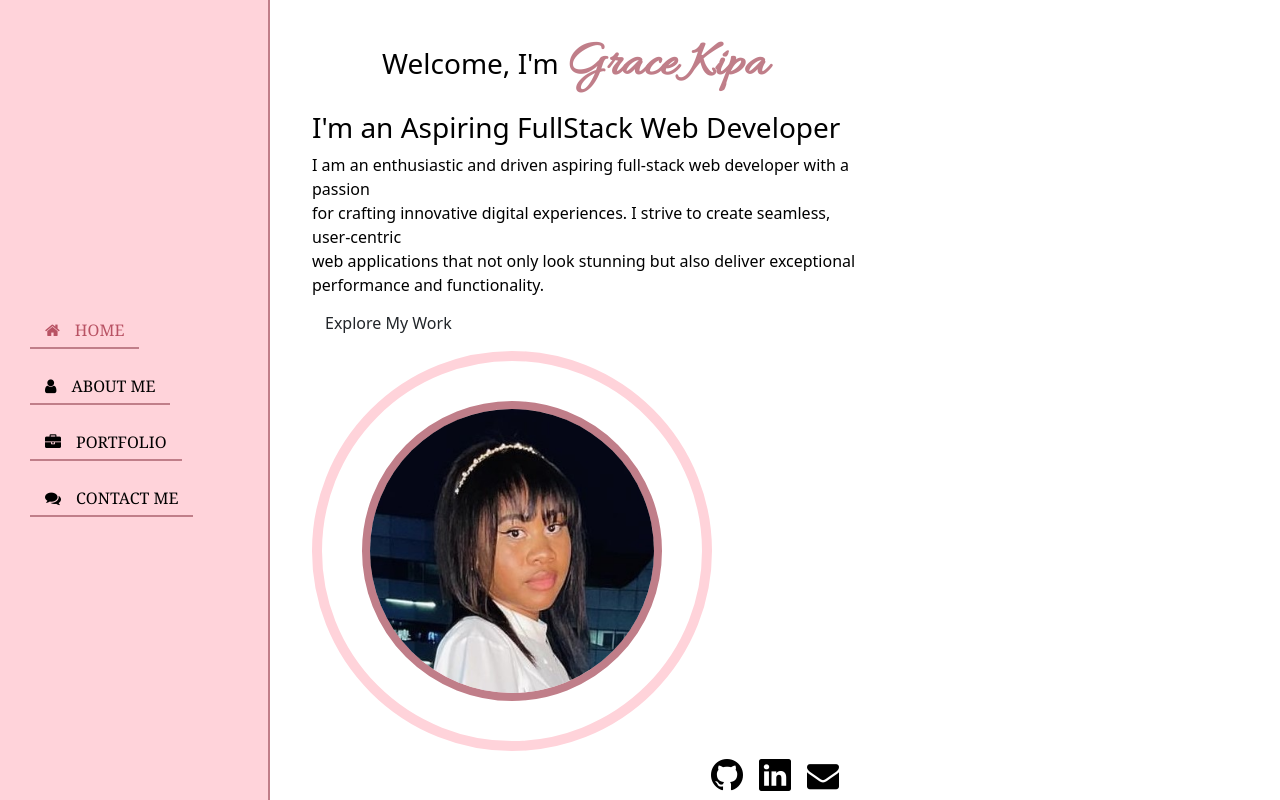
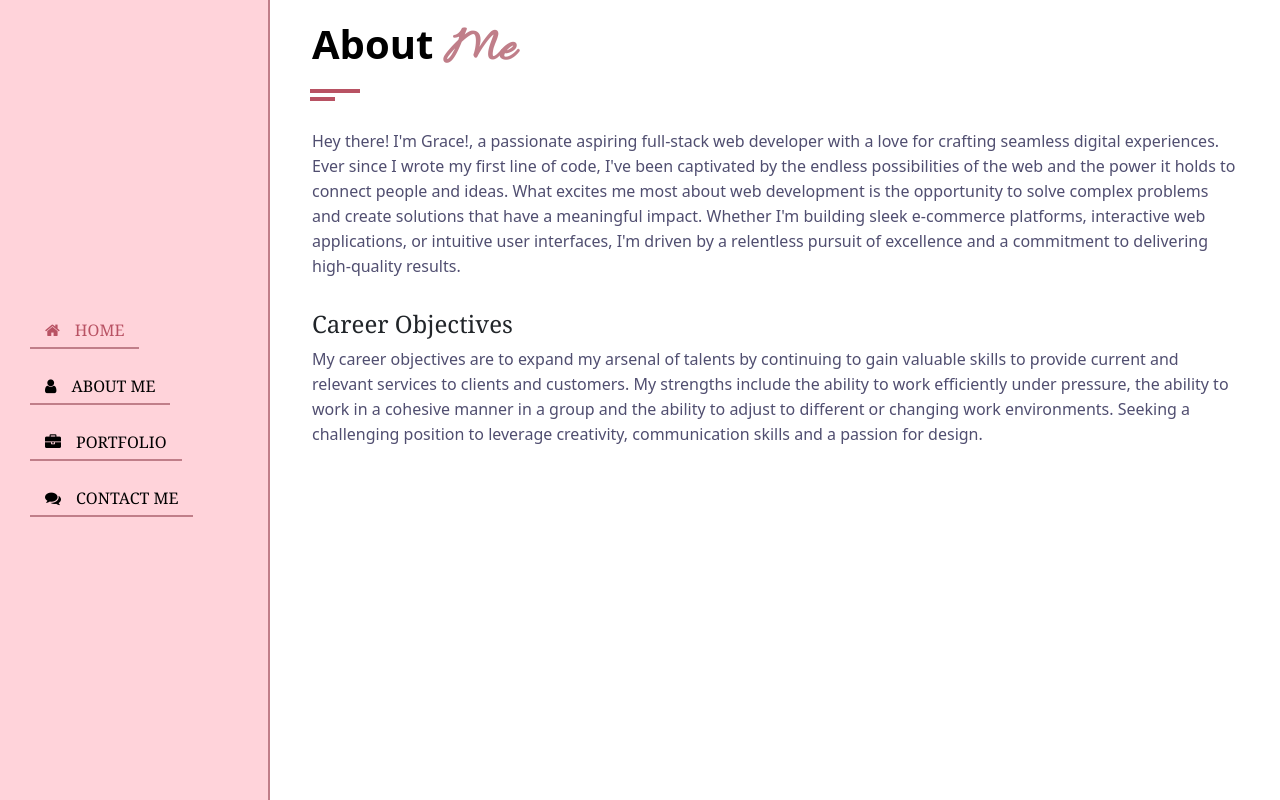
Before and after one commit to graceK-10/cv-website, a website: page index.html in a window 1280 px wide. Drawn offline with nearby package versions, Linux system fonts and the light colour scheme; a web font is replaced by a local one.

Commit message:
personal info

```diff
--- a/index.html
+++ b/index.html
@@ -45,16 +45,16 @@
         <div class="main-content">
 <!-- HERO SECTION START -->
                        <!-- home section -->
-            <section class="hero section">
+            <section class="hero section hidden">
 
                 <div class="hero-rectangle"></div>
                 <div class="container container gird">
                     <div class="row">
                         <div class="hero-info padd-15">
                             <h3 class="greeting">Welcome, I'm <span class="name">Grace Kipa</span></h3>
-                            <h3 class="my-profession">I'm an <span class="typing">Aspiring FullStack Web Developer</span></h3>
+                            <h3 class="my-profession">I'm a <span class="typing">Web Developer</span></h3>
                             <p>I am an enthusiastic and driven aspiring full-stack web developer with a passion <br> for crafting innovative digital experiences. I strive to create seamless, user-centric <br> web applications that not only look stunning but also deliver exceptional <br> performance and functionality.</p>
-                            <a href="#portfolio" class="btn my-portfolio animate-bounce">Explore My Work</a>
+                            <a href="#portfolio" class="btn my-portfolio animate-bounce border border-gray-900 hover:bg-red-200 rounded">Explore My Work</a>
                         </div>
                         <!-- home__prefil prefil -->
                         <div class="hero-profile profile">
@@ -71,24 +71,50 @@
                                 <i class="bi bi-linkedin"></i>
                             </a>
                             <a href="" target="_blank" class="hero-socials-link">
-                                <i class="fa fa-envelope"></i>
+                                <i class="bi bi-envelope-fill"></i>
                             </a>
                         </div>
                     </div>
                 </div>
             </section>
-            <!-- HERO SECTION END -->
+<!-- ************* HERO SECTION END ****************** -->
 
+<!-- ************* ABOUT ME SECTION START ****************** -->
+<section class="about section">
+    <div class="container">
+        <div class="row">
+            <div class="section-title padd-15">
+                <h2>About <span>Me</span></h2>
+
+            </div>
+        </div>
+        <div class="row">
+            <div class="about-content">
+                <div class="row">
+                    <div class="about-text">
+                <p>Hey there! I'm Grace!, a passionate aspiring full-stack web developer with a love for crafting seamless digital experiences. Ever since I wrote my first line of code, I've been captivated by the endless possibilities of the web and the power it holds to connect people and ideas. What excites me most about web development is the opportunity to solve complex problems and create solutions that have a meaningful impact. Whether I'm building sleek e-commerce platforms, interactive web applications, or intuitive user interfaces, I'm driven by a relentless pursuit of excellence and a commitment to delivering high-quality results.</p>
+                <h4 class="career-h4 font-serif">Career Objectives</h4>
+                <p>My career objectives are to expand my arsenal of talents by continuing to gain valuable skills to provide current and relevant services to clients and customers.
+                    My strengths include the ability to work efficiently under pressure, the ability to work in a cohesive manner in a group and the ability to adjust
+                    to different or changing work environments. Seeking a challenging position to leverage creativity, communication skills and a passion for design.</p>
+                </div>
+                </div>
+            </div>
+        </div>
+    </div>
+</section>
+
+<!-- ************* ABOUT ME SECTION START ****************** -->
 
         </div>
-        <!-- MAIN CONTENT END -->
+<!-- ************* MAIN CONTENT END ****************** -->
 
 
 
 
 
     </div>
-      <!-- <!-MAIN CONTAINER END-  -->
+<!-- ************* <!-MAIN CONTAINER END- ****************** -->
 
     <script src="main.js"></script>
 
--- a/style.css
+++ b/style.css
@@ -136,13 +136,16 @@ ul {
     background: #fff;
     min-height: 100vh;
     display: block;
-    position: fixed;
-    left: 270px;
     padding: 0 30px;
-    top: 0;
-    right: 0;
-    z-index: 0;
     opacity: 1;
+}
+
+.hidden{
+    display: none !important;
+}
+
+.main-content{
+    padding-left: 270px;
 }
 
 .padd-15{
@@ -178,7 +181,7 @@ ul {
 
 h3.greeting{
     font-size: 28px;
-    margin: 15px 70px;
+    margin: 10px 150px;
 
 }
 
@@ -188,6 +191,30 @@ h3.greeting span{
     font-weight: 700;
     color: #c07e89;
 }
+
+h3.my-profession{
+    font-size: 30px;
+    margin-top: 35px;
+}
+
+.typing {
+    color: #c07e89;
+}
+
+.hero-info p{
+    margin-bottom: 70px;
+    font-size: 20px;
+}
+
+/*Hero Button */
+/* .btn .my-portfolio .animate-bounce{
+    font-size: 16px;
+    font-weight: 500;
+    padding: 12px 35px;
+    color: #fff;
+    border-radius: 40px;
+    background: #c07e89;
+} */
 
 /* HERO SECTION PROFILE IMAGE*/
 .hero-profile{
@@ -232,16 +259,78 @@ h3.greeting span{
 /* SOCIAL LINKS */
 .hero-socials{
     display: flex;
-    justify-content: center;
+    justify-content: start;
     column-gap: 1rem;
 }
 
 .hero-socials-link{
-    font-size: 2rem;
+    font-size: 1.3rem;
     color: #000;
     transition:  color .4s;
+    padding-left: 15px;
 }
 
 .hero-socials-link:hover{
     color: #b85263;
 }
+
+/* ABOUT ME SECTION */
+.section-title{
+    flex: 0 0 100%;
+    max-width: 100%;
+}
+
+.section-title h2{
+    font-size: 40px;
+    color: #000;
+    font-weight: 600;
+}
+
+.section-title h2::before{
+    content: '';
+    height: 4px;
+    width: 50px;
+    background-color: #b85263;
+    position: absolute;
+    top: 100%;
+    left: 10px;
+}
+
+.section-title h2::after{
+    content: '';
+    height: 4px;
+    width: 25px;
+    background-color: #b85263;
+    position: absolute;
+    top: 100%;
+    left: 10px;
+    margin-top: 8px;
+}
+
+.about .section-title h2 span{
+    font-family: "Allura", cursive;
+    font-size: 50px;
+    font-weight: 700;
+    color: #c07e89;
+}
+
+.about .about-content{
+    flex: 0 0 100%;
+    max-width: 100%;
+}
+
+/* .about .about-content .about-text{
+    flex: 0 0 100%;
+    max-width: 100%;
+} */
+
+.about .about-content .about-text h4{
+    font-size: 24px;
+    padding-top: 15px;
+}
+
+.about .about-content .about-text p{
+    font-size:  16px;
+    line-height: 25px;
+    color: var(--text-black-700);
+}
```
